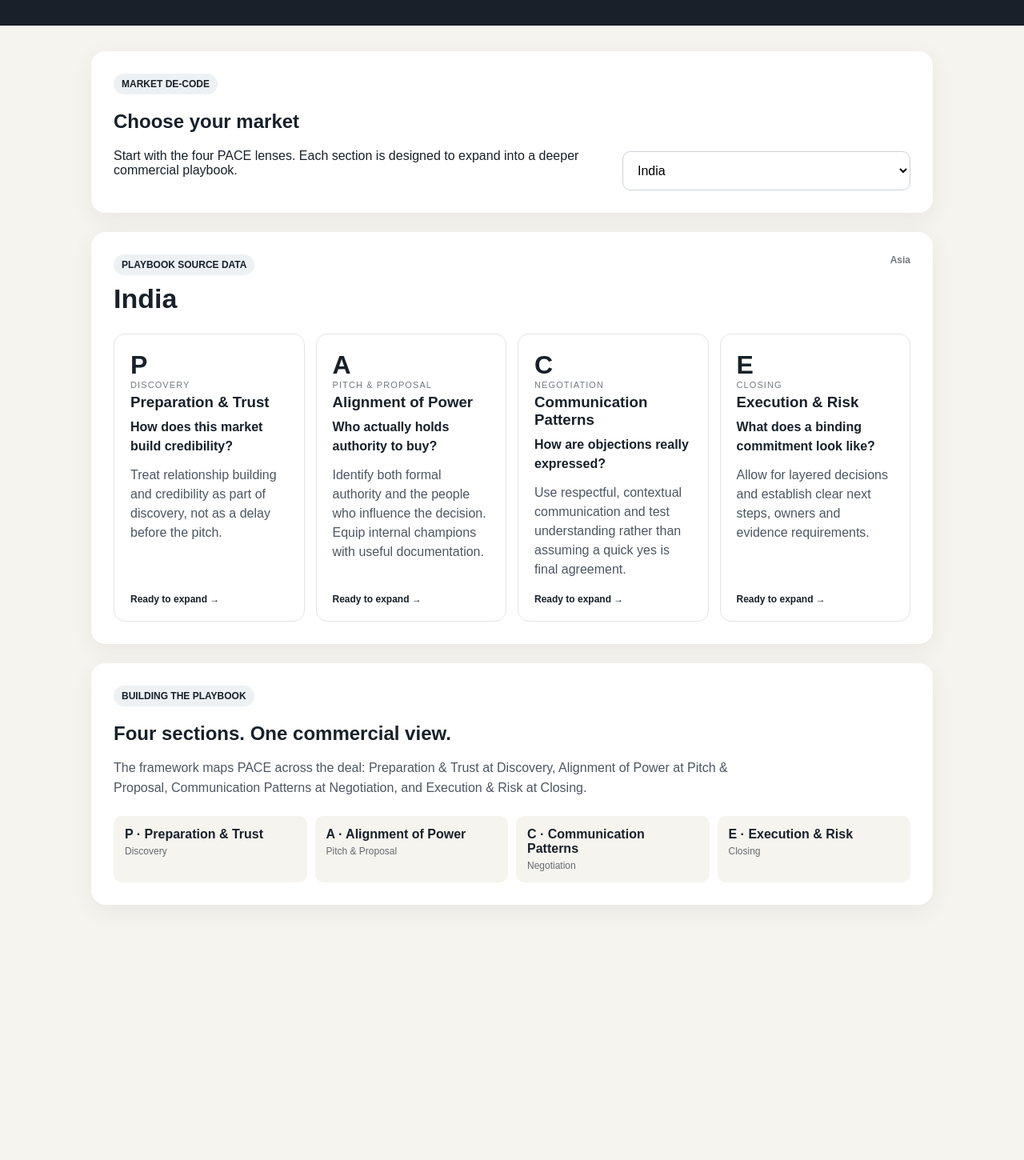
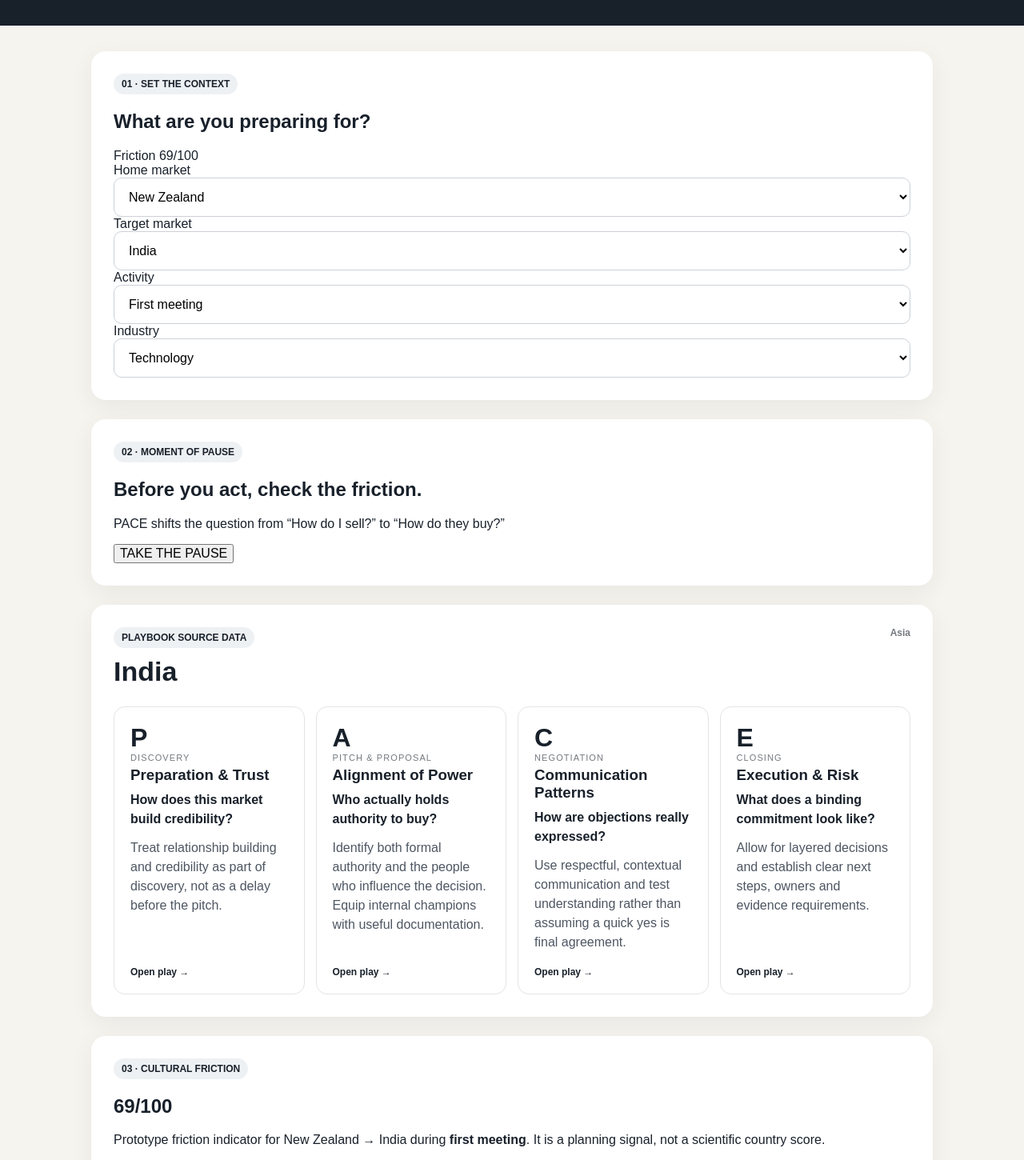
Before and after one commit to caseysmeekes/cultural-playbook-pace, a Next.js app: page / in a window 1280 px wide. Shown: the part 300-1750 px from the top of the page at 80% size. Before the commit the page ends 1519 px from the top, so only its background shows below. Built offline with nearby package versions, Linux system fonts and the light colour scheme.

Commit message:
Build PACE commercial intelligence features

```diff
--- a/app/page.js
+++ b/app/page.js
@@ -1,52 +1,82 @@
 'use client'
 
-import { useState } from 'react'
+import { useMemo, useState } from 'react'
 import { countries, frameworkSections } from '../data/countries'
+
+const industries = ['Technology', 'Aviation', 'Government', 'Professional Services', 'Food & Beverage', 'Manufacturing', 'Tourism', 'Other']
+const activities = ['First meeting', 'Relationship building', 'Pitch / proposal', 'Negotiation', 'Closing a deal', 'New market entry', 'Deal has stalled']
+
+function frictionScore(country, activity, homeMarket) {
+  const base = country.sourceBacked ? 62 : 50
+  const activityAdjustment = activity === 'Negotiation' ? 8 : activity === 'Closing a deal' ? 6 : activity === 'First meeting' ? 3 : 0
+  const homeAdjustment = homeMarket === 'New Zealand' ? 4 : 0
+  return Math.min(95, base + activityAdjustment + homeAdjustment)
+}
 
 export default function Home() {
   const [countryName, setCountryName] = useState('India')
+  const [homeMarket, setHomeMarket] = useState('New Zealand')
+  const [activity, setActivity] = useState('First meeting')
+  const [industry, setIndustry] = useState('Technology')
+  const [activeSection, setActiveSection] = useState(null)
   const country = countries.find(c => c.name === countryName) || countries[0]
+  const score = frictionScore(country, activity, homeMarket)
+
+  const meetingBrief = useMemo(() => ({
+    opening: country.p,
+    power: country.a,
+    communication: country.c,
+    close: country.e,
+    industry: `For ${industry.toLowerCase()}, use this as an industry lens rather than a country stereotype. Validate the customer's organisation, regulatory environment and buying process before adapting your pitch.`,
+    warning: score >= 65 ? 'Take a Moment of Pause before pushing for a decision. Your biggest risk is assuming your home-market sales rhythm will transfer unchanged.' : 'Keep your approach flexible and validate the local buying context before making assumptions.'
+  }), [country, industry, score])
 
   return <main className="wrap">
     <section className="hero"><div className="hero-inner">
-      <div className="eyebrow">The Cultural Playbook</div>
-      <h1>PACE</h1>
-      <p>Cultural Intelligence for international selling, negotiation and business.</p>
-      <div className="tag hero-tag">Asia prototype · 49 markets</div>
+      <div className="eyebrow">The Cultural Playbook</div><h1>PACE</h1>
+      <p>Cultural Intelligence for international selling, negotiation and business.</p><div className="tag hero-tag">Asia prototype · 49 markets</div>
     </div></section>
 
     <section className="content">
-      <div className="panel intro">
-        <div>
-          <span className="tag">MARKET DE-CODE</span>
-          <h2>Choose your market</h2>
-          <p>Start with the four PACE lenses. Each section is designed to expand into a deeper commercial playbook.</p>
+      <div className="panel setup">
+        <div className="setup-head"><div><span className="tag">01 · SET THE CONTEXT</span><h2>What are you preparing for?</h2></div><span className="score-mini">Friction {score}/100</span></div>
+        <div className="controls">
+          <label>Home market<select className="select" value={homeMarket} onChange={e => setHomeMarket(e.target.value)}><option>New Zealand</option><option>Australia</option><option>United Kingdom</option><option>United States</option><option>Other</option></select></label>
+          <label>Target market<select className="select" value={country.name} onChange={e => setCountryName(e.target.value)}>{countries.map(c => <option key={c.name}>{c.name}</option>)}</select></label>
+          <label>Activity<select className="select" value={activity} onChange={e => setActivity(e.target.value)}>{activities.map(a => <option key={a}>{a}</option>)}</select></label>
+          <label>Industry<select className="select" value={industry} onChange={e => setIndustry(e.target.value)}>{industries.map(i => <option key={i}>{i}</option>)}</select></label>
         </div>
-        <select id="country" className="select" value={country.name} onChange={e => setCountryName(e.target.value)}>
-          {countries.map(c => <option key={c.name}>{c.name}</option>)}
-        </select>
       </div>
+
+      <div className="panel pause"><div><span className="tag">02 · MOMENT OF PAUSE</span><h2>Before you act, check the friction.</h2><p>PACE shifts the question from “How do I sell?” to “How do they buy?”</p></div><button className="pause-button" onClick={() => setActiveSection('pause')}>TAKE THE PAUSE</button></div>
 
       <div className="panel">
         <div className="country-heading"><div><span className="tag">{country.sourceBacked ? 'PLAYBOOK SOURCE DATA' : 'FRAMEWORK READY'}</span><h2>{country.name}</h2></div><span className="country-count">Asia</span></div>
-        <div className="grid">
-          {frameworkSections.map(section => <article className="card" key={section.key}>
-            <div className="letter">{section.letter}</div>
-            <div className="stage">{section.stage}</div>
-            <h3>{section.title}</h3>
-            <p className="question">{section.question}</p>
-            <p>{country[section.key]}</p>
-            <span className="expand">Ready to expand →</span>
-          </article>)}
-        </div>
+        <div className="grid">{frameworkSections.map(section => <article className={`card ${activeSection === section.key ? 'selected' : ''}`} key={section.key} onClick={() => setActiveSection(activeSection === section.key ? null : section.key)}>
+          <div className="letter">{section.letter}</div><div className="stage">{section.stage}</div><h3>{section.title}</h3><p className="question">{section.question}</p><p>{country[section.key]}</p><span className="expand">{activeSection === section.key ? 'Selected ✓' : 'Open play →'}</span>
+        </article>)}</div>
       </div>
 
-      <div className="panel roadmap">
-        <span className="tag">BUILDING THE PLAYBOOK</span>
-        <h2>Four sections. One commercial view.</h2>
-        <p>The framework maps PACE across the deal: Preparation & Trust at Discovery, Alignment of Power at Pitch & Proposal, Communication Patterns at Negotiation, and Execution & Risk at Closing.</p>
-        <div className="roadmap-grid">{frameworkSections.map(s => <div key={s.key}><strong>{s.letter} · {s.title}</strong><span>{s.stage}</span></div>)}</div>
+      <div className="two-col">
+        <div className="panel"><span className="tag">03 · CULTURAL FRICTION</span><h2>{score}<span className="score-denom">/100</span></h2><p>Prototype friction indicator for {homeMarket} → {country.name} during <strong>{activity.toLowerCase()}</strong>. It is a planning signal, not a scientific country score.</p>
+          <div className="friction-list"><div><span>Trust & relationship</span><b>High</b></div><div><span>Hierarchy & authority</span><b>Check</b></div><div><span>Communication context</span><b>Check</b></div><div><span>Execution & risk</span><b>Check</b></div></div>
+        </div>
+        <div className="panel"><span className="tag">04 · CULTURAL TAX</span><h2>Where could friction cost you?</h2><p>Use PACE to look for hidden costs before they become commercial problems.</p><div className="tax-grid"><span>Lost time</span><span>Slower decisions</span><span>Damaged trust</span><span>Misread signals</span><span>Lost margin</span><span>Market-entry risk</span></div></div>
       </div>
+
+      <div className="panel brief"><div className="setup-head"><div><span className="tag">05 · MEETING PREPARATION</span><h2>Your {activity.toLowerCase()} brief</h2></div><span className="tag">{industry}</span></div>
+        <div className="brief-grid"><div><strong>OPEN</strong><p>{meetingBrief.opening}</p></div><div><strong>MAP POWER</strong><p>{meetingBrief.power}</p></div><div><strong>COMMUNICATE</strong><p>{meetingBrief.communication}</p></div><div><strong>EXECUTE</strong><p>{meetingBrief.close}</p></div><div><strong>INDUSTRY LENS</strong><p>{meetingBrief.industry}</p></div><div><strong>BIGGEST WATCH-OUT</strong><p>{meetingBrief.warning}</p></div></div>
+      </div>
+
+      <div className="panel compare"><span className="tag">06 · COUNTRY COMPARISON</span><h2>Compare markets</h2><p>Three adjacent markets are shown as a first prototype. We can make this a proper multi-select next.</p>
+        <div className="compare-grid">{[country.name, countries[(countries.findIndex(c => c.name === country.name) + 1) % countries.length].name, countries[(countries.findIndex(c => c.name === country.name) + 2) % countries.length].name].map(name => { const c = countries.find(x => x.name === name); return <div className="compare-card" key={name}><h3>{name}</h3>{frameworkSections.map(s => <div key={s.key}><b>{s.letter}</b><span>{c[s.key]}</span></div>)}</div> })}</div>
+      </div>
+
+      <div className="panel pause-detail"><span className="tag">07 · MOMENT OF PAUSE CHECKLIST</span><h2>Before you send, pitch or close</h2><div className="check-grid"><div>Who actually has authority?</div><div>How direct should I be?</div><div>Has enough trust been established?</div><div>Could this create loss of face?</div><div>What does “yes” actually mean here?</div><div>What evidence reduces perceived risk?</div></div></div>
+
+      {activeSection === 'pause' && <div className="modal-backdrop" onClick={() => setActiveSection(null)}><div className="modal" onClick={e => e.stopPropagation()}><span className="tag">MOMENT OF PAUSE</span><h2>Pause before you push.</h2><p><strong>Market:</strong> {country.name} · <strong>Activity:</strong> {activity}</p><ol><li>Check who really holds authority.</li><li>Check whether your communication style matches the context.</li><li>Check whether trust is sufficient for the next ask.</li><li>Check how face, silence and indirect signals could affect the interaction.</li><li>Define the real next step rather than assuming agreement.</li></ol><button className="close" onClick={() => setActiveSection(null)}>Continue →</button></div></div>}
+
+      <div className="panel source-note"><span className="tag">SOURCE DISCIPLINE</span><p>Profiles marked <strong>Playbook Source Data</strong> use material currently available in The Cultural Playbook project. Profiles marked <strong>Framework Ready</strong> have the PACE structure but need additional source development before detailed country claims are added.</p></div>
     </section>
   </main>
 }
```
